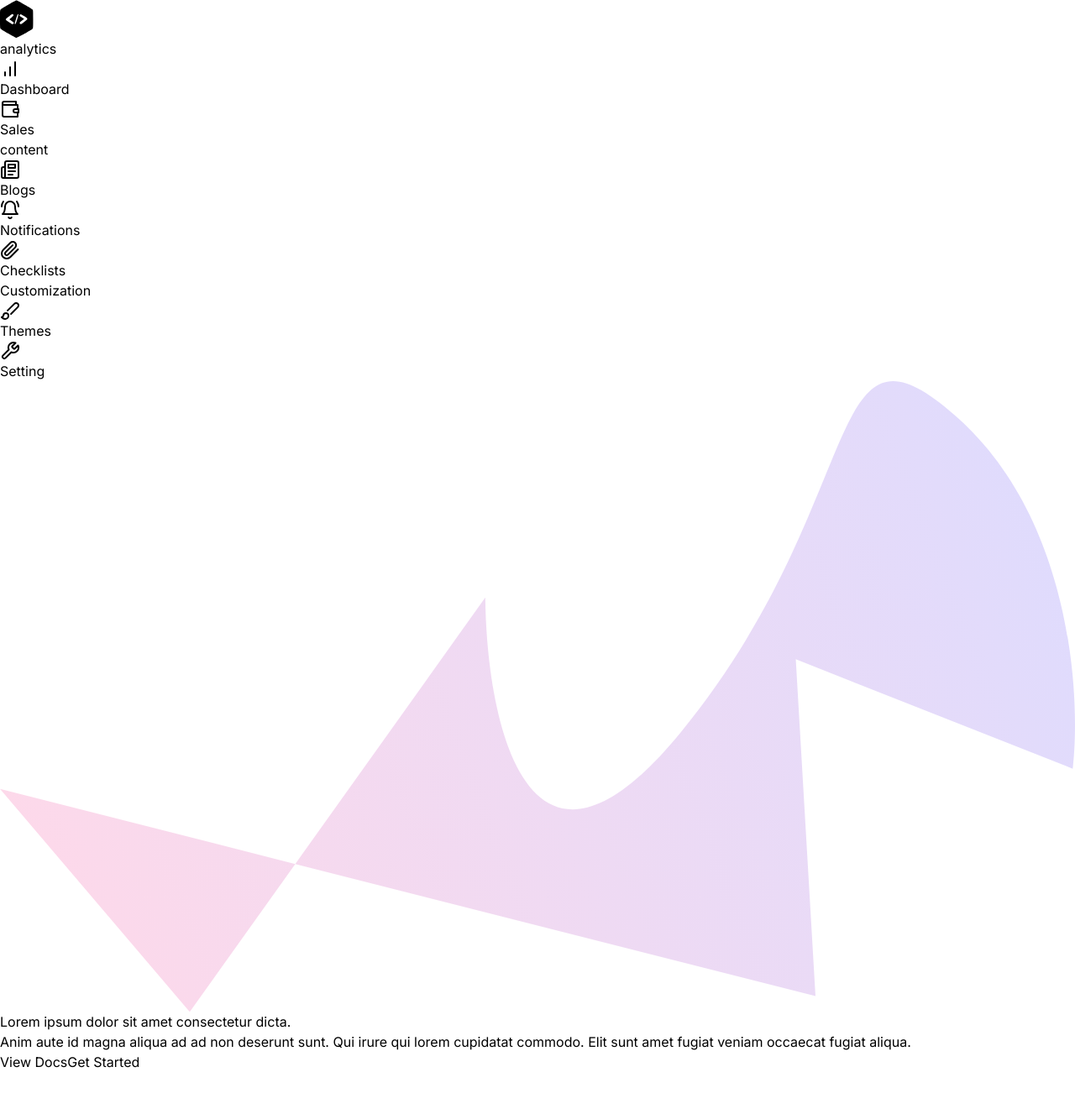
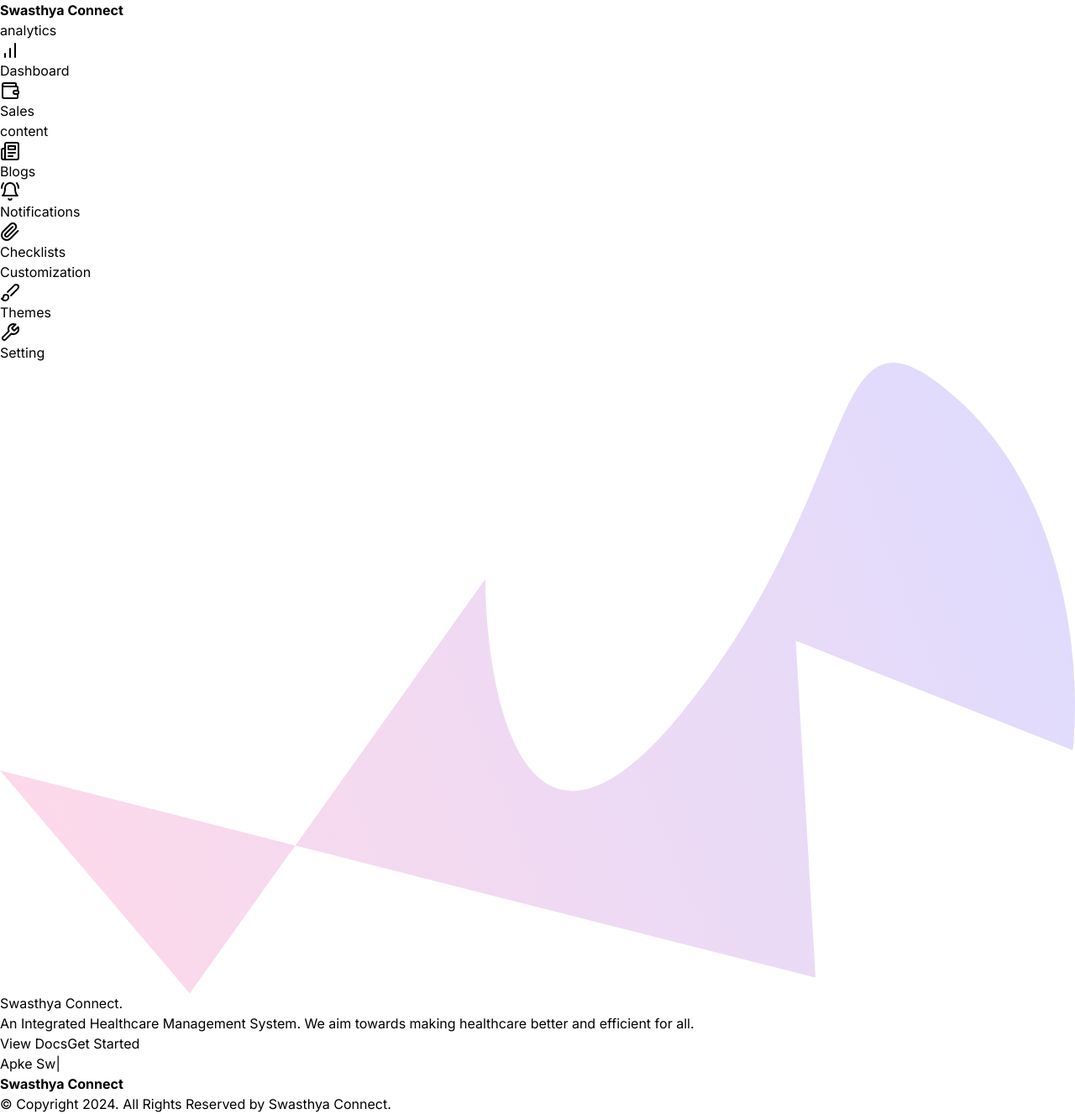
Before and after one commit to Rudalph/Swasthya-Connect, a Next.js app: page / in a window 1280 px wide. Shown: the whole page at 84% size. Before the commit the page ends 1277 px from the top, so only its background shows below. Built offline with nearby package versions, Linux system fonts and the light colour scheme.

Commit message:
Typing effect and footer added

```diff
--- /dev/null
+++ b/Components/Footer.jsx
@@ -0,0 +1,19 @@
+import React from 'react'
+
+export default function Footer() {
+  return (
+    <section className="relative overflow-hidden py-3">
+
+        <div className='flex justify-center ml-72'>
+             <p className="mb-4  text-base font-medium"><b>Swasthya Connect</b></p>
+        </div>
+
+        <div className='flex justify-center ml-72'>
+            <p className="text-sm text-gray-600">
+                  &copy; Copyright 2024. All Rights Reserved by Swasthya Connect.
+            </p>
+        </div>
+
+    </section>
+  )
+}
--- a/Components/Hero.jsx
+++ b/Components/Hero.jsx
@@ -1,7 +1,10 @@
 'use client'
 
 import React from 'react'
+import Typed from 'typed.js'
 import { Menu, X, ChevronDown, ChevronRight } from 'lucide-react'
+import { useEffect, useRef } from 'react'
+
 
 const menuItems = [
   {
@@ -24,6 +27,31 @@
   const toggleMenu = () => {
     setIsMenuOpen(!isMenuOpen)
   }
+
+  const typingRef = useRef(null);
+
+    useEffect(() => {
+        const options = {
+            strings: [
+                'Swasthya Connect',
+                'Apke Swastha Ka Sambandha',
+                'An Integrated Healthcare Management System'
+            ],
+            typeSpeed:50,
+            backSpeed: 50,
+            backDelay: 3000,
+            loop: true,
+            showCursor: true,
+        };
+
+        const typingInstance = new Typed(typingRef.current, options);
+
+        return () => {
+            typingInstance.destroy();
+        };
+    }, []);
+
+
   return (
     <div className="relative w-full bg-white">
 
@@ -57,11 +85,10 @@
           </div>
           <div className="text-center">
             <h1 className="text-4xl font-bold tracking-tight text-gray-900 sm:text-6xl">
-              Lorem ipsum dolor sit amet consectetur dicta.
+              Swasthya Connect.
             </h1>
             <p className="mt-6 text-lg leading-8 text-gray-600">
-              Anim aute id magna aliqua ad ad non deserunt sunt. Qui irure qui lorem cupidatat
-              commodo. Elit sunt amet fugiat veniam occaecat fugiat aliqua.
+              An Integrated Healthcare Management System. We aim towards making healthcare better and efficient for all.
             </p>
             <div className="mt-10 flex items-center justify-center gap-x-2">
               <button
@@ -80,6 +107,12 @@
           </div>
         </div>
       </div>
+       <div className="text navbar-text text-2xl sm:text-5xl lg:text-5xl tracking-wide flex flex-col sm:flex-row justify-center p-5 sm:p-10 mt-5 mb-5 text-gray-900 ">
+          <div className="typing mb-5 sm:mb-0 sm:mr-5">
+            <span ref={typingRef} />
+          </div>
+        </div>
+
     </div>
   )
 }
--- a/Components/Homepage.jsx
+++ b/Components/Homepage.jsx
@@ -1,9 +1,11 @@
 import React from 'react'
 import Navbar from './navbar'
 import Hero from './Hero'
+import Footer from './Footer'
 
 const Homepage = () => {
   return (
+    <div>
         <div className="flex h-screen overflow-hidden">
           {/* Sidebar */}
           <Navbar />
@@ -15,6 +17,8 @@
             {/* Add other components/content as needed */}
           </div>
         </div>
+        <Footer/>
+    </div>
   )
 }
 
--- a/Components/navbar.jsx
+++ b/Components/navbar.jsx
@@ -4,20 +4,7 @@
 export default function navbar() {
   return (
     <aside className="flex h-screen w-64 flex-col overflow-y-auto border-r bg-white px-5 py-8">
-      <a href="#">
-        <svg
-          width="40"
-          height="46"
-          viewBox="0 0 50 56"
-          fill="none"
-          xmlns="http://www.w3.org/2000/svg"
-        >
-          <path
-            d="M23.2732 0.2528C20.8078 1.18964 2.12023 12.2346 1.08477 13.3686C0 14.552 0 14.7493 0 27.7665C0 39.6496 0.0986153 41.1289 0.83823 42.0164C2.12023 43.5449 23.2239 55.4774 24.6538 55.5267C25.9358 55.576 46.1027 44.3832 48.2229 42.4602C49.3077 41.474 49.3077 41.3261 49.3077 27.8158C49.3077 14.3055 49.3077 14.1576 48.2229 13.1714C46.6451 11.7415 27.1192 0.450027 25.64 0.104874C24.9497 -0.0923538 23.9142 0.00625992 23.2732 0.2528ZM20.2161 21.8989C20.2161 22.4906 18.9835 23.8219 17.0111 25.3997C15.2361 26.7803 13.8061 27.9637 13.8061 28.0623C13.8061 28.1116 15.2361 29.0978 16.9618 30.2319C18.6876 31.3659 20.2655 32.6479 20.4134 33.0917C20.8078 34.0286 19.871 35.2119 18.8355 35.2119C17.8001 35.2119 9.0233 29.3936 8.67815 28.5061C8.333 27.6186 9.36846 26.5338 14.3485 22.885C17.6521 20.4196 18.4904 20.0252 19.2793 20.4196C19.7724 20.7155 20.2161 21.3565 20.2161 21.8989ZM25.6893 27.6679C23.4211 34.9161 23.0267 35.7543 22.1391 34.8668C21.7447 34.4723 22.1391 32.6479 23.6677 27.9637C26.2317 20.321 26.5275 19.6307 27.2671 20.3703C27.6123 20.7155 27.1685 22.7864 25.6893 27.6679ZM36.0932 23.2302C40.6788 26.2379 41.3198 27.0269 40.3337 28.1609C39.1503 29.5909 31.6555 35.2119 30.9159 35.2119C29.9298 35.2119 28.9436 33.8806 29.2394 33.0424C29.3874 32.6479 30.9652 31.218 32.7403 29.8867L35.9946 27.4706L32.5431 25.1532C30.6201 23.9205 29.0915 22.7371 29.0915 22.5892C29.0915 21.7509 30.2256 20.4196 30.9159 20.4196C31.3597 20.4196 33.6771 21.7016 36.0932 23.2302Z"
-            fill="black"
-          />
-        </svg>
-      </a>
+      <span className="mx-2 my-5 text-lg font-medium text-gray-900"><b>Swasthya Connect</b></span>
       <div className="mt-6 flex flex-1 flex-col justify-between">
         <nav className="-mx-3 space-y-6 ">
           <div className="space-y-3 ">
```
Also changed, not shown: package.json (+6 -4 lines), 1 other file (tests, documents, lock files or other folders). Lines whose indentation alone changed are shown as unchanged.
